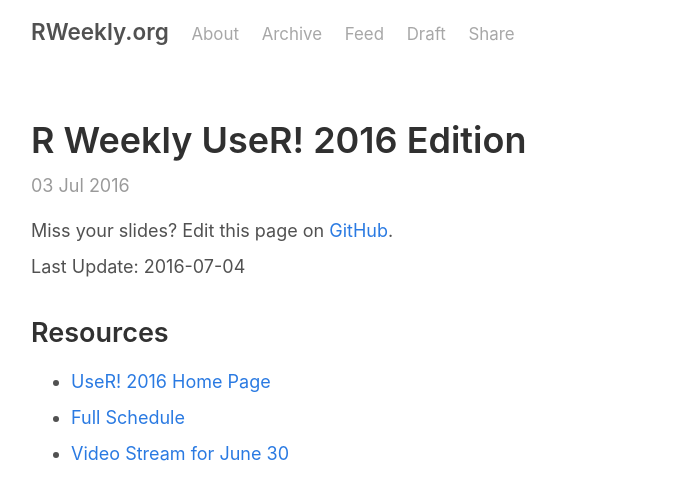
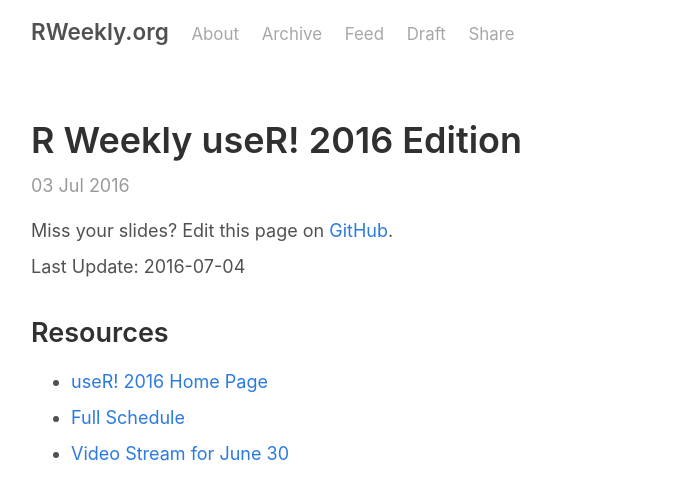
Before and after one commit to rweekly/rweekly.org, a Jekyll site: the page built from _posts/2016-7-3-user2016.md, in a window 1280 px wide and 900 px high. Shown: the top 480 px of the window, without its empty margins (294-973 px from the left). Built offline with Jekyll 4.4.1, drawn with Linux system fonts in a browser that asks for light colours; comment, search, counter and statistics services are not loaded.

Commit message:
Update: lower case U in useR!

```diff
--- a/_posts/2016-7-3-user2016.md
+++ b/_posts/2016-7-3-user2016.md
@@ -1,7 +1,7 @@
 ---
 layout: post
-title: R Weekly UseR! 2016 Edition
-description: UseR! 2016 blog posts, slides and related resources.
+title: R Weekly useR! 2016 Edition
+description: useR! 2016 blog posts, slides and related resources.
 ---
 
 Miss your slides? Edit this page on [GitHub](https://github.com/rweekly/rweekly.org/blob/gh-pages/_posts/2016-7-3-user2016.md).
@@ -10,7 +10,7 @@
 
 ## Resources
 
-+ [UseR! 2016 Home Page](http://user2016.org/)
++ [useR! 2016 Home Page](http://user2016.org/)
 
 + [Full Schedule](http://schedule.user2016.org/)
 
```
Also changed, not shown: _posts/2016-7-4-issue-6.md (+3 -3 lines).
